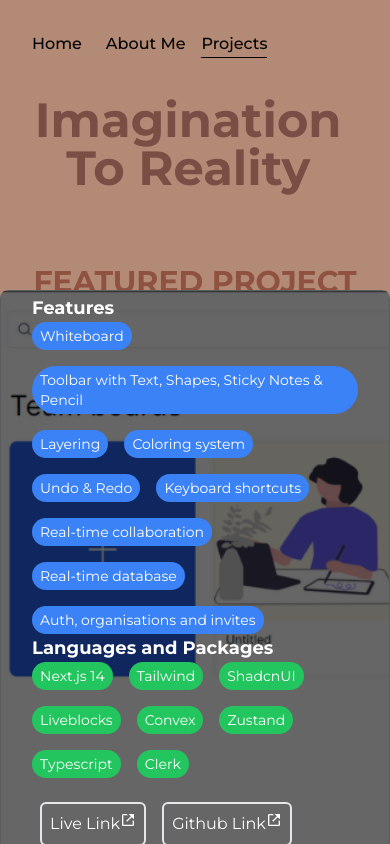
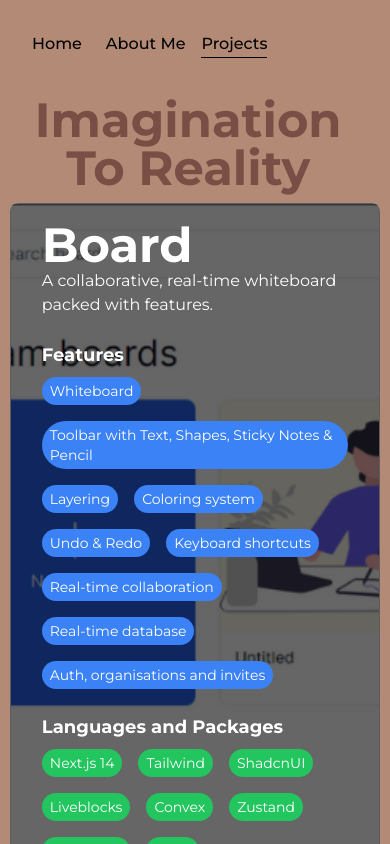
Before and after one commit to bikashhalder/my-portfolio, a Next.js app: page /projects in a window 390 px wide. Both pictures are taken after a click on the element 195 px from the left and 499 px from the top of the page. Shown: the top 844 px of the page. Built offline with nearby package versions, Linux system fonts and the light colour scheme.

Commit message:
fixed responsive issue of projects

```diff
--- a/app/projects/page.tsx
+++ b/app/projects/page.tsx
@@ -14,7 +14,8 @@
       <p className='text-white'>
         A collaborative, real-time whiteboard packed with features.
       </p>
-      <h3 className='text-white text-lg font-bold'>Features</h3>
+      <br />
+      <h3 className='text-white text-lg font-bold mb-2'>Features</h3>
       <div className='flex flex-wrap gap-4 '>
         <Badge color='bg-blue-500' text='Whiteboard' />
         <Badge
@@ -29,8 +30,10 @@
         <Badge color='bg-blue-500' text='Real-time database' />
         <Badge color='bg-blue-500' text='Auth, organisations and invites' />
       </div>
-
-      <h3 className='text-white text-lg  font-bold'>Languages and Packages</h3>
+      <br />
+      <h3 className='text-white text-lg  font-bold mb-2'>
+        Languages and Packages
+      </h3>
       <div className='flex flex-wrap gap-4 '>
         <Badge color='bg-green-500' text='Next.js 14' />
         <Badge color='bg-green-500' text='Tailwind' />
--- a/components/ui/layout-grid.tsx
+++ b/components/ui/layout-grid.tsx
@@ -35,7 +35,7 @@
               card.className,
               "relative overflow-hidden cursor-pointer ",
               selected?.id === card.id
-                ? "rounded-lg cursor-pointer absolute inset-0 h-1/2 w-full md:w-1/2 m-auto z-50 flex justify-center items-center flex-wrap flex-col"
+                ? "rounded-lg cursor-pointer absolute inset-0 h-[65%] w-[95%] md:w-1/2 m-auto z-50 flex justify-center items-center flex-wrap flex-col"
                 : lastSelected?.id === card.id
                 ? "z-40 bg-white rounded-xl h-full w-full"
                 : "bg-white rounded-xl h-full w-full"
```
